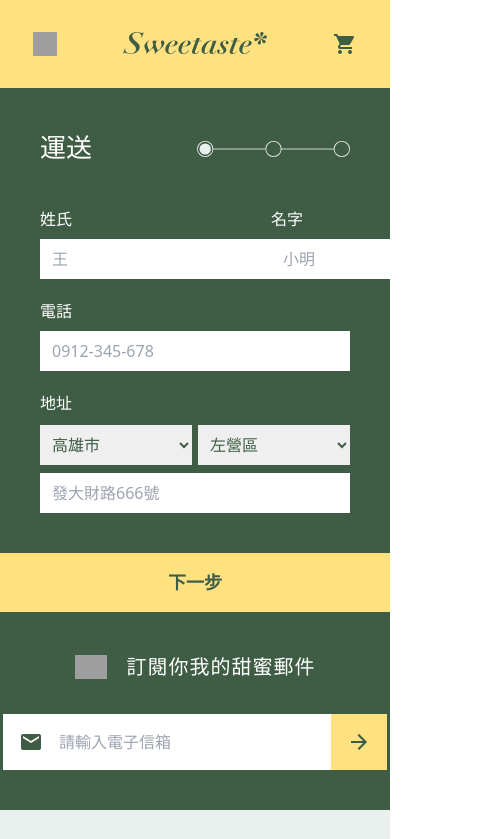
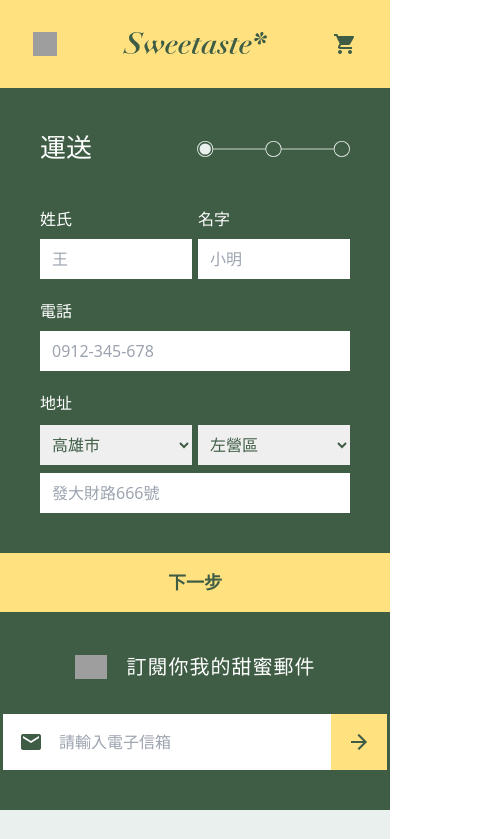
Before and after one commit to dondon1202/week3, a plain HTML site: page delivery.html in a window 390 px wide. Shown: the top 839 px of the page, 502 px wide, since content can reach past the window. Drawn offline with nearby package versions, Linux system fonts and the light colour scheme; grey boxes are pictures that could not be loaded.

Commit message:
Update 2023-01-31T06:03:38.041Z

```diff
--- a/delivery.html
+++ b/delivery.html
@@ -50,13 +50,13 @@
             </section>
             <!-- 基本資料 -->
             <section class="flex justify-between">
-               <section class="mt-[40px]">
+               <section class="mt-[40px] w-[49%]">
                   <h6>姓氏</h6>
-                  <input type="text" placeholder="王" class="text-[#3F5D45] py-2 mt-2 placeholder:pl-3 lg:w-[96%]">
+                  <input type="text" placeholder="王" class="text-[#3F5D45] py-2 mt-2 placeholder:pl-3 w-[100%] lg:w-[96%]">
                </section>
-               <section class="mt-[40px]">
+               <section class="mt-[40px] w-[49%]">
                   <h6>名字</h6>
-                  <input type="text" placeholder="小明" class="text-[#3F5D45] py-2 mt-2 placeholder:pl-3">
+                  <input type="text" placeholder="小明" class="text-[#3F5D45] py-2 mt-2 placeholder:pl-3 w-[100%]">
                </section>
             </section>
             <section class="mt-[20px]">
```
Also changed, not shown: assets/style/all.css.
